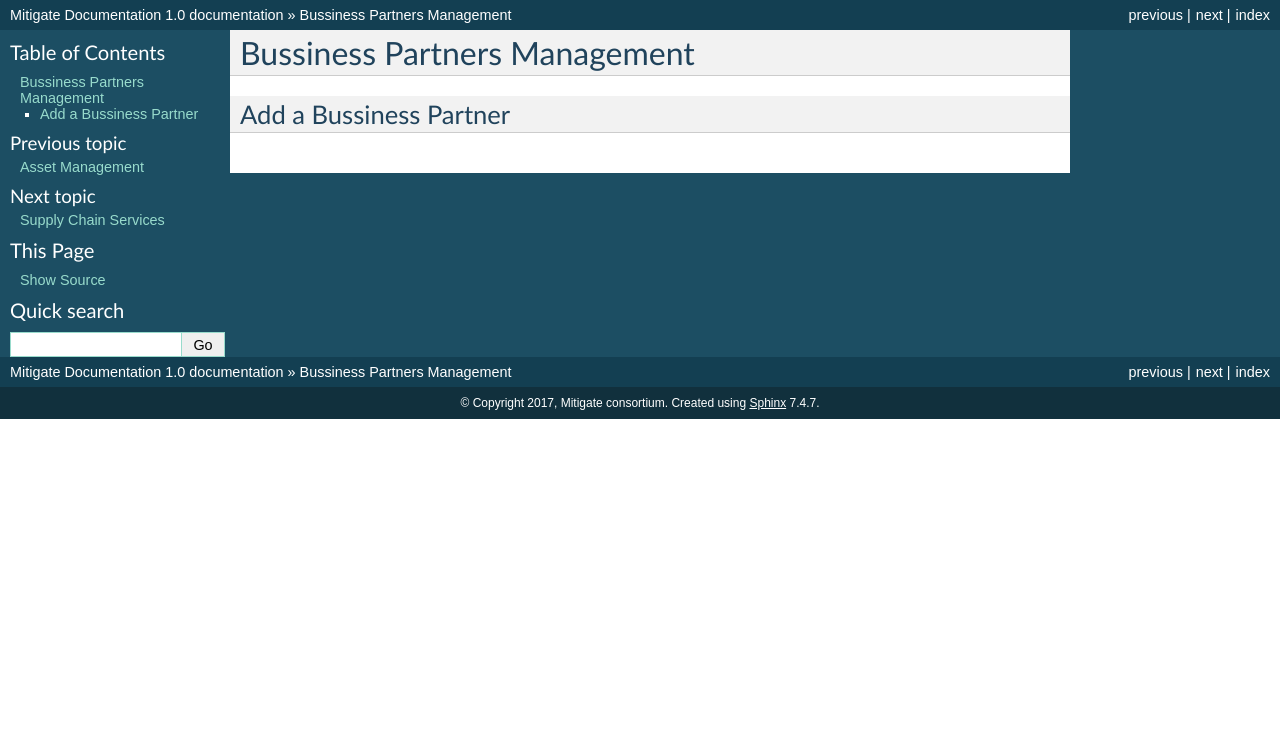
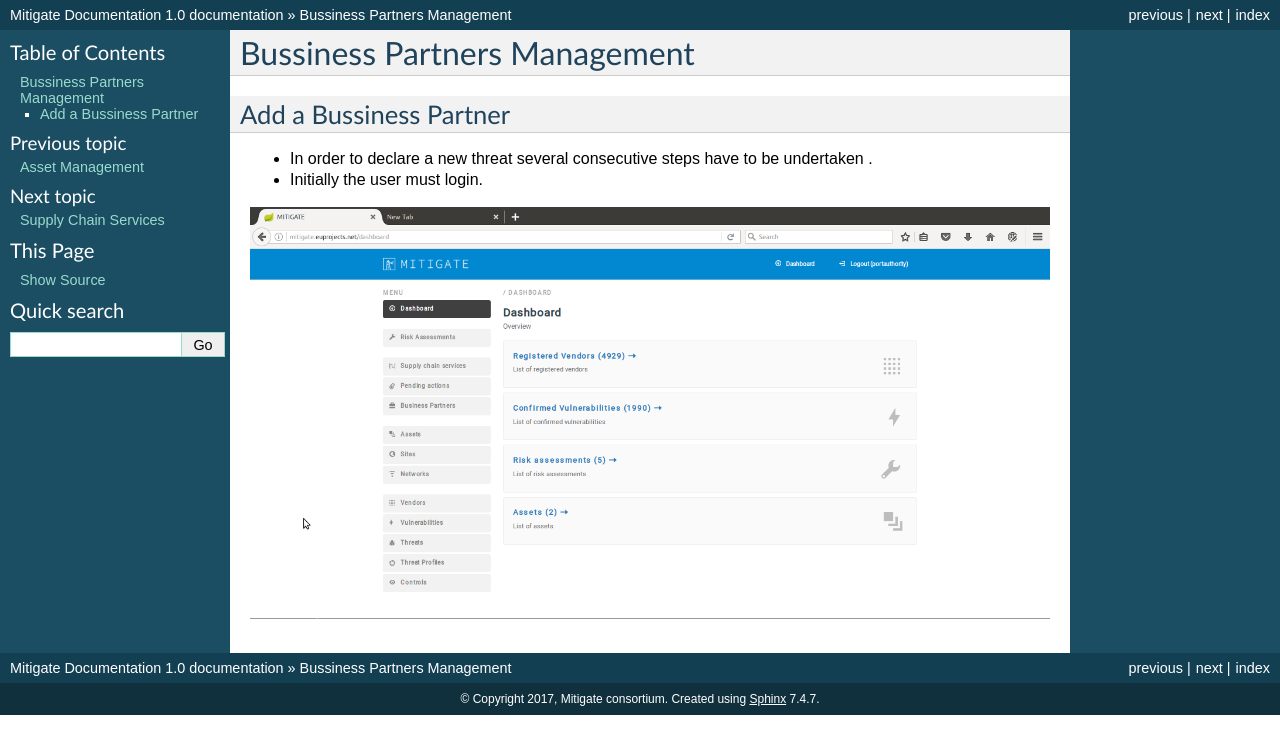
Before and after one commit to singularlogic/mitigate-documentation, a Sphinx documentation site: the page built from docs/pc_questions.rst, in a window 1280 px wide. Shown: the top 754 px of the page. Built offline with Sphinx 7.4.7, drawn with Linux system fonts in a browser that asks for light colours.

Commit message:
Update pc_questions.rst

```diff
--- a/docs/pc_questions.rst
+++ b/docs/pc_questions.rst
@@ -3,3 +3,9 @@ Bussiness Partners Management
 
 Add a Bussiness Partner
 --------------------------------------
+
+- In order to declare a new threat several consecutive steps have to be undertaken .
+
+- Initially the user must login.
+
+.. image:: assets/Log_4.png
```
